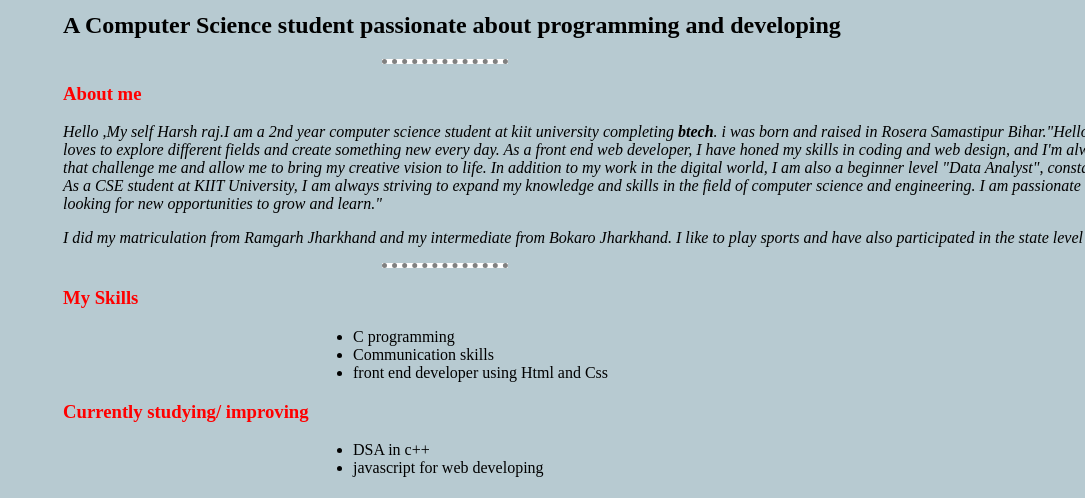
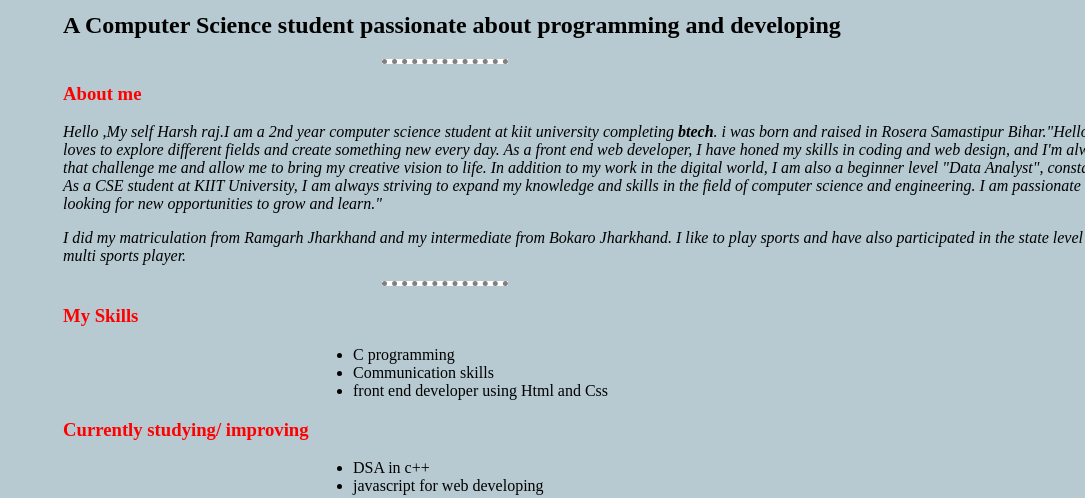
Before and after one commit to RajHarsh19/cv, a plain HTML site: page index.html in a window 1280 px wide. Shown: the part 234-732 px from the top of the page, without its empty margins (195-1280 px from the left). Drawn offline with Linux system fonts and the light colour scheme.

Commit message:
Add files via upload

```diff
--- a/index.html
+++ b/index.html
@@ -21,7 +21,7 @@
     <p><em>  Hello ,My self Harsh raj.I am a  2nd year computer science student at kiit university completing<strong> btech</strong>. i was born and raised in Rosera Samastipur Bihar."Hello, I am a multifaceted individual who loves to explore different fields and create something new every day. As a front end web developer, I have honed my skills in coding and web design, and I'm always on the lookout for new projects that challenge me and allow me to bring my creative vision to life. In addition to my work in the digital world, I am also a beginner level "Data Analyst", constantly trying To learn various things. As a CSE student at KIIT University, I am always striving to expand my knowledge and skills in the field of computer science and engineering. I am passionate about what I do, and I am always looking for new opportunities to grow and learn."
     </em></p>
     <p><em>I did my matriculation from Ramgarh Jharkhand and my intermediate from Bokaro Jharkhand.
-        I like to play sports and have also participated in the state level basketball tournament. I am also a  </em></p>
+        I like to play sports and have also participated in the state level basketball tournament. I am also a multi sports player.   </em></p>
     <hr size="3" non shade>
     <h3>My Skills</h3>
     <ul>
```
